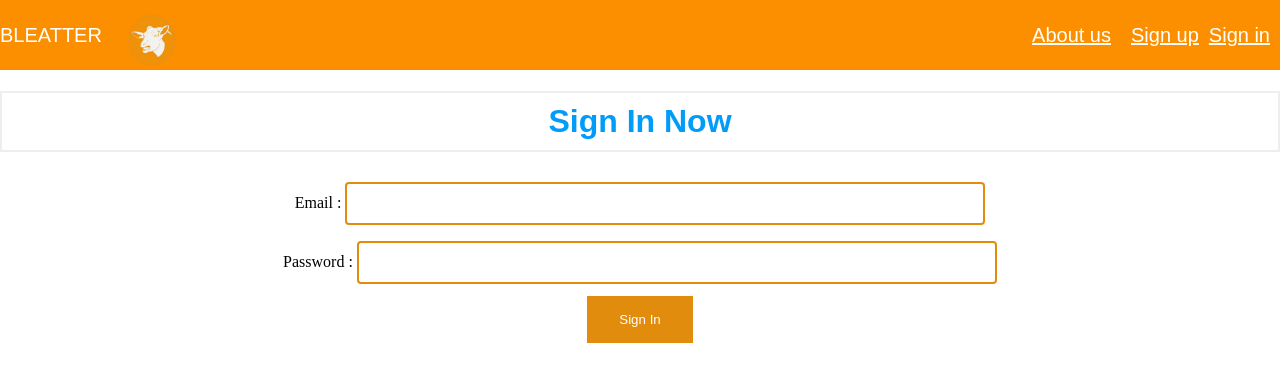
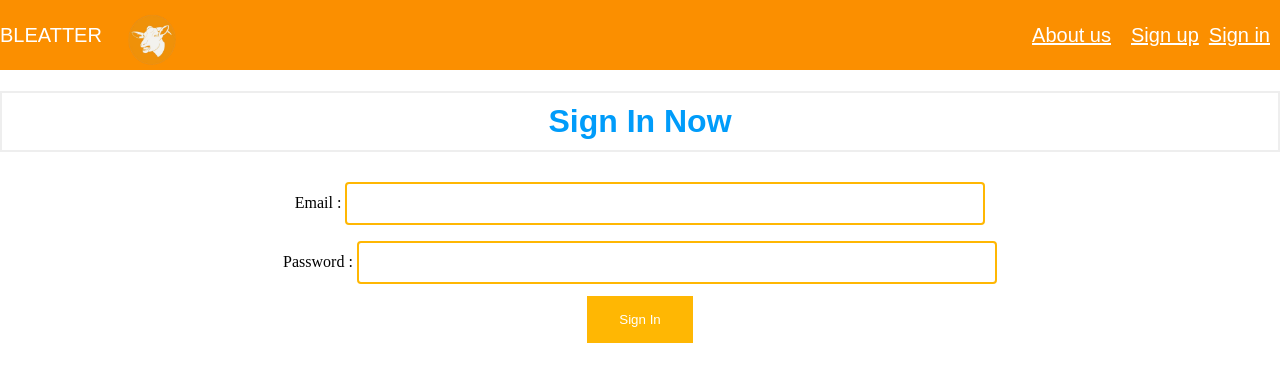
Before and after one commit to Matth-info/Twitter_M1_IDD_Calvet_Besnier, a Flask app: page /signin in a window 1280 px wide. Shown: the top 382 px of the page. Run offline with Flask 2, Linux system fonts and the light colour scheme.

Commit message:
Update signin.html

```diff
--- a/templates/signin.html
+++ b/templates/signin.html
@@ -7,13 +7,13 @@
         padding: 12px 20px;
         margin: 8px 0;
         box-sizing: border-box;
-        border: 2px solid rgb(225, 140, 13);
+        border: 2px solid #FFB703;
         border-radius: 4px;
         background-color: rgb(255, 255, 255);
         color: rgb(0, 0, 0);
     }
     button[type=submit] {
-    background-color: rgb(225, 140, 13);
+    background-color: #FFB703;
     border: none;
     color: white;
     padding: 16px 32px;
```
